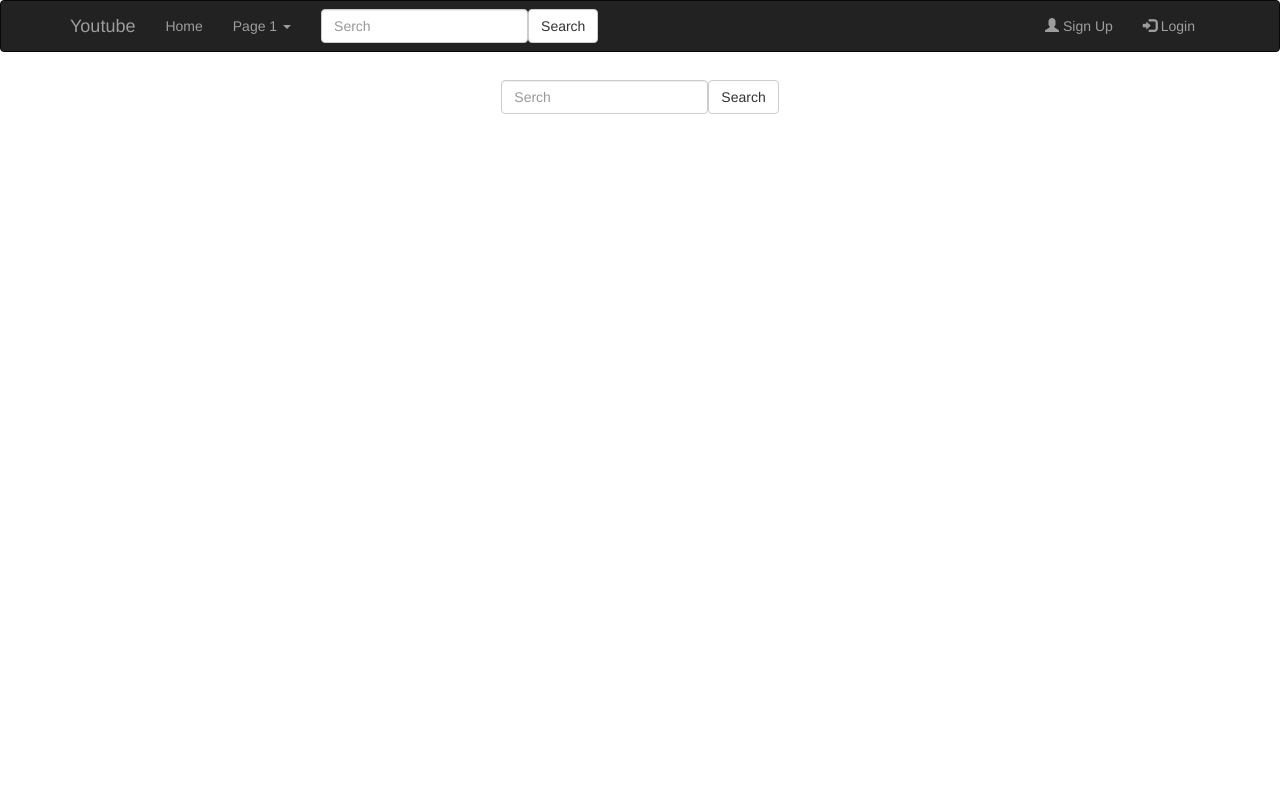
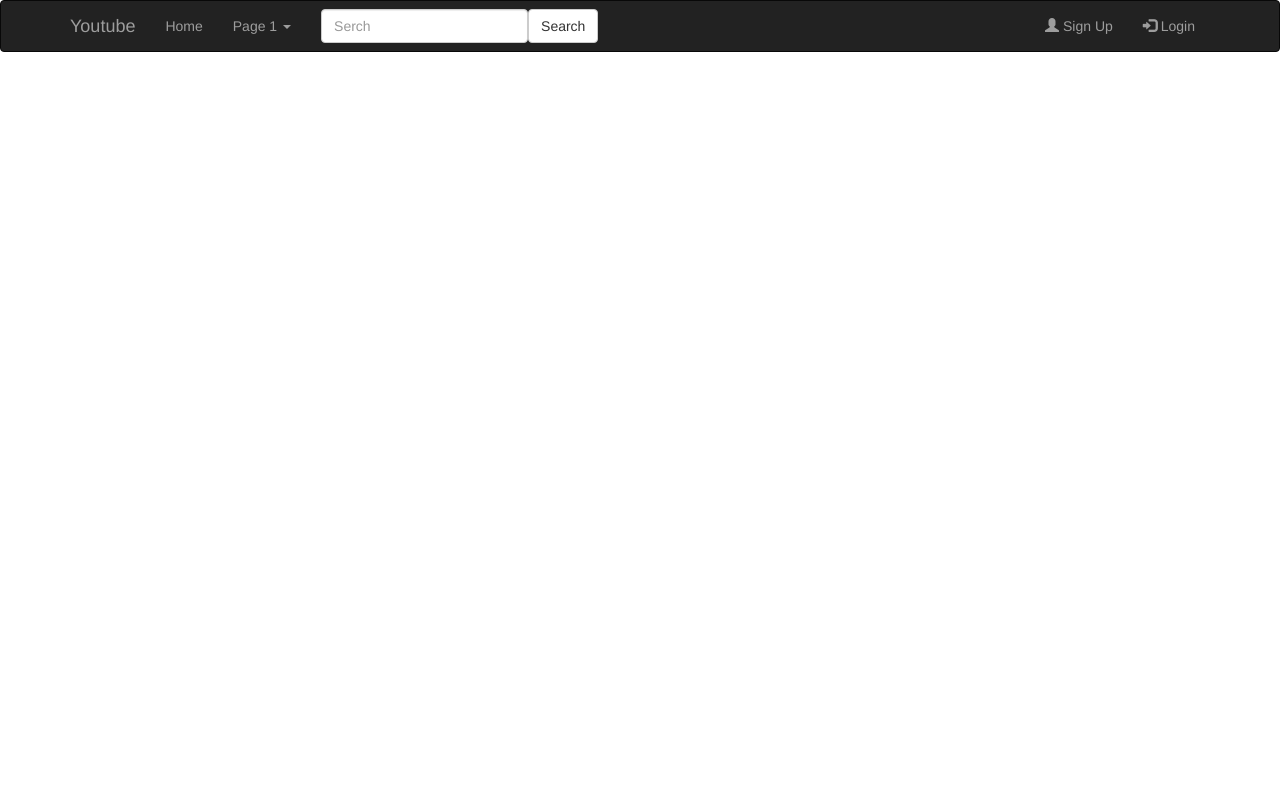
Before and after one commit to krishnaUIDev/Youtube, an Angular app: page /search in a window 1280 px wide. Shown: the top 800 px of the page. Built offline with nearby package versions, Linux system fonts and the light colour scheme.

Commit message:
components data sharing

```diff
--- a/src/app/app.component.html
+++ b/src/app/app.component.html
@@ -25,11 +25,9 @@
             </ul>
           </li>
           <li>
-          <serarch></serarch>
+          <serarch [passedQuery]="query"></serarch>
           </li>
         </ul>
-
-
         <ul class="nav navbar-nav navbar-right">
           <li><a href="#"><span class="glyphicon glyphicon-user"></span> Sign Up</a></li>
           <li><a href="#"><span class="glyphicon glyphicon-log-in"></span> Login</a></li>
--- a/src/app/app.component.ts
+++ b/src/app/app.component.ts
@@ -1,4 +1,5 @@
-import { Component } from '@angular/core';
+import { Component, OnInit, OnDestroy } from '@angular/core';
+import { ActivatedRoute } from "@angular/router";
 
 @Component({
   selector: 'app-root',
@@ -6,6 +7,20 @@ import { Component } from '@angular/core';
  /* template:`{{ title }} is cool`,*/
   styleUrls: ['./app.component.css']
 })
-export class AppComponent {
-  title = 'YouTube';
+export class AppComponent implements OnInit, OnDestroy{
+   title = 'YouTube';
+   query: string;
+   private routeSub:any;
+   constructor (private route:ActivatedRoute){
+     this.routeSub = route.params.subscribe(params=>{
+       console.log(params)
+       this.query = params['q']
+     })
+   }
+  ngOnInit() {
+
+  }
+  ngOnDestroy(){
+     this.routeSub.unsubscribe()
+  }
 }
--- a/src/app/search-detail/search-detail.component.html
+++ b/src/app/search-detail/search-detail.component.html
@@ -1,5 +1,5 @@
 
-<serarch class="text-center search-inline"></serarch>
+<!--<serarch class="text-center search-inline" [passedQuery]='query'></serarch>-->
 
 <p *ngIf="query">
   search for <b>{{ query }}</b>
--- a/src/app/serarch/serarch.component.ts
+++ b/src/app/serarch/serarch.component.ts
@@ -1,4 +1,4 @@
-import { Component, OnInit } from '@angular/core';
+import { Component, OnInit, Input } from '@angular/core';
 import { Router } from "@angular/router";
 
 @Component({
@@ -7,18 +7,24 @@ import { Router } from "@angular/router";
   styleUrls: ['./serarch.component.css']
 })
 export class SerarchComponent implements OnInit {
-  searchLocation = "NewPort Beach"
-
+  searchLocation = "NewPort Beach";
+  searchQuery: string;
+ @Input()
+ passedQuery: string;
   constructor(private router:Router) { }
 
   ngOnInit() {
+   // console.log(this.passedQuery)
+    if(this.passedQuery){
+      this.searchQuery=this.passedQuery
+    }
   }
   submitSearch(event, formData){
     console.log(event)
     console.log(formData.value)
-    let query = formData.value['q']
-    if(query){
-      this.router.navigate(['/search', {q: query }])
+    let searchedQuery = formData.value['q']
+    if(searchedQuery){
+      this.router.navigate(['/search', {q: searchedQuery }])
     }
 
     //this.http.post(endpoint,{{}})
```
